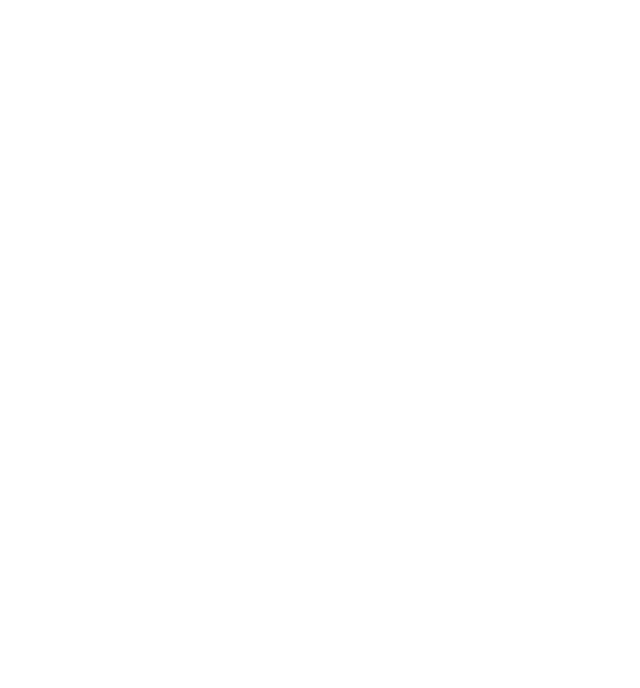
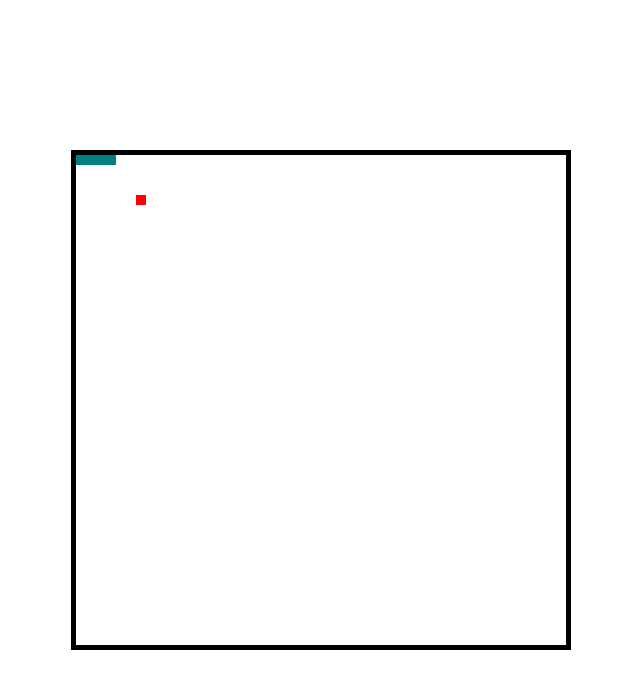
Before and after one commit to klekwedge/snake, a React (Vite) app: page / in a window 1280 px wide. Shown: the top 688 px of the page, without its empty margins (319-959 px from the left). Built offline with nearby package versions, Linux system fonts and the light colour scheme.

Commit message:
feat: add basic components

```diff
--- /dev/null
+++ b/src/assets/Apple/Apple.tsx
@@ -0,0 +1,16 @@
+import { Flex } from "@chakra-ui/react";
+
+function Apple() {
+  return (
+    <Flex
+      w="10px"
+      h="10px"
+      background="red"
+      position="relative"
+      left="20px"
+      top="40px"
+    ></Flex>
+  );
+}
+
+export default Apple;
--- a/src/assets/components/App/App.tsx
+++ b/src/assets/components/App/App.tsx
@@ -1,5 +1,12 @@
+import { Flex } from "@chakra-ui/react";
+import Map from "../Map/Map";
+
 function App() {
-  return <div className="App"></div>;
+  return (
+    <Flex w="100vw" h="100vh" alignItems="center" justifyContent="center">
+      <Map />
+    </Flex>
+  );
 }
 
 export default App;
--- /dev/null
+++ b/src/assets/components/Map/Map.tsx
@@ -0,0 +1,14 @@
+import { Flex } from "@chakra-ui/react";
+import Apple from "../../Apple/Apple";
+import Snake from "../Snake/Snake";
+
+function Map() {
+  return (
+    <Flex border="5px solid black" w="500px" h="500px">
+      <Snake />
+      <Apple/>
+    </Flex>
+  );
+}
+
+export default Map;
--- /dev/null
+++ b/src/assets/components/Snake/Snake.tsx
@@ -0,0 +1,7 @@
+import { Flex } from "@chakra-ui/react";
+
+function Snake() {
+  return <Flex w="40px" h="10px" background="teal"></Flex>;
+}
+
+export default Snake;
```
Also changed, not shown: src/main.tsx (+7 -7 lines).
